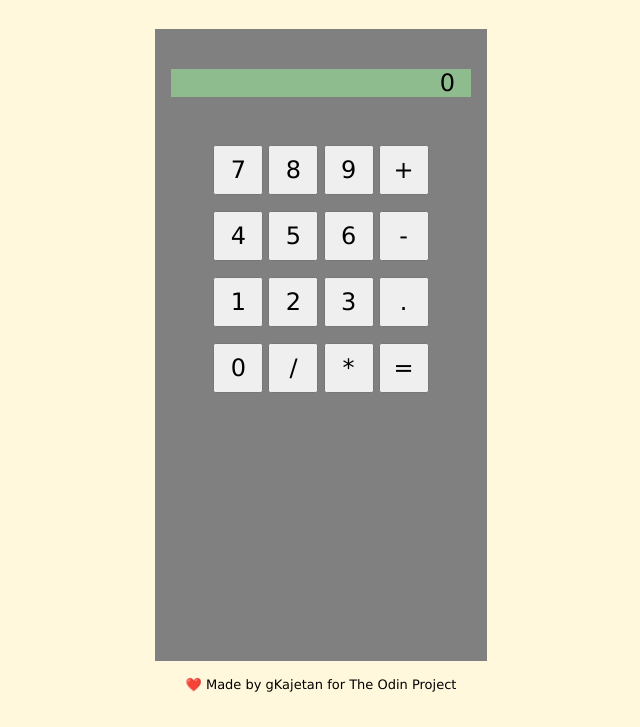
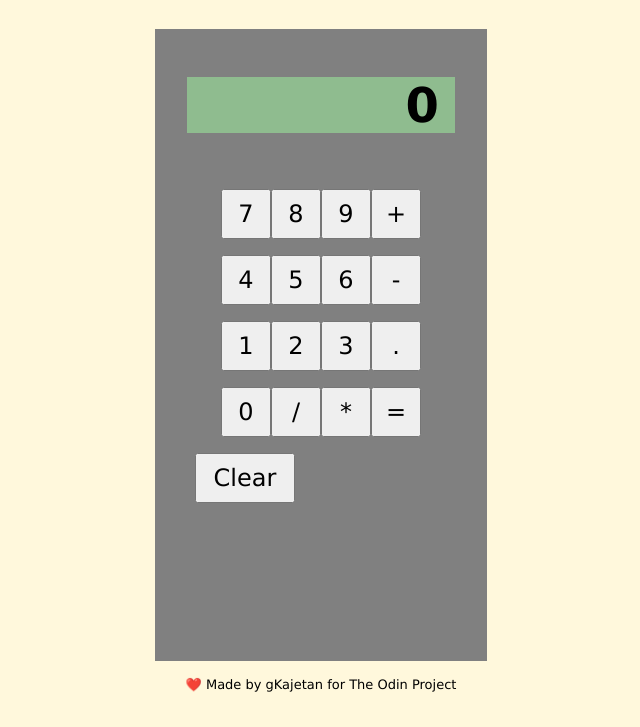
Before and after one commit to gKajetan/odin-calculator, a plain HTML site: page index.html in a window 1280 px wide. Shown: the part 73-800 px from the top of the page, without its empty margins (319-959 px from the left). Drawn offline with Linux system fonts and the light colour scheme.

Commit message:
clear button

```diff
--- a/index.html
+++ b/index.html
@@ -15,7 +15,7 @@
     <main>
         <div class="calculatorBody">
             <div class="screen">
-                <p class="result">0</p>
+                <h1 class="result">0</h1>
             </div>
 
             <div class="keypad">
@@ -43,12 +43,15 @@
                     <button>*</button>
                     <button>=</button>
                 </div>
+                <div class="keypadRowBottom">
+                    <button class="clearButton">Clear</button>
+                </div>
             </div>
 
 
         </div>
 
-<!--         <div class="calculatorHistory">
+        <!--         <div class="calculatorHistory">
             <p>History</p>
         </div> -->
     </main>
--- a/style.css
+++ b/style.css
@@ -32,23 +32,35 @@ main {
     text-align: right;
     padding: 0px 16px;
     font-size: 24px;
+    margin: 16px;
 }
-
 
 .keypad {
     padding: 16px;
     margin-top: 16px;
+    text-align: center;
+    display: flex;
+    flex-direction: column;
 }
 
 .keypadRow {
     padding: 8px;
-    text-align: center;
+    display: flex;
+    justify-content: center;
 }
 
+.keypadRowBottom {
+    padding: 8px;
+    display: flex;
+}
 button {
     font-size: 24px;
     width: 50px;
     height: 50px;
+}
+
+.clearButton {
+    width:100px;
 }
 
 
```
